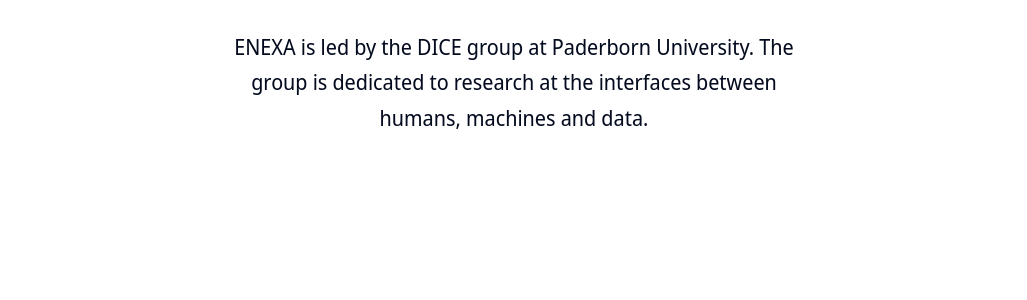
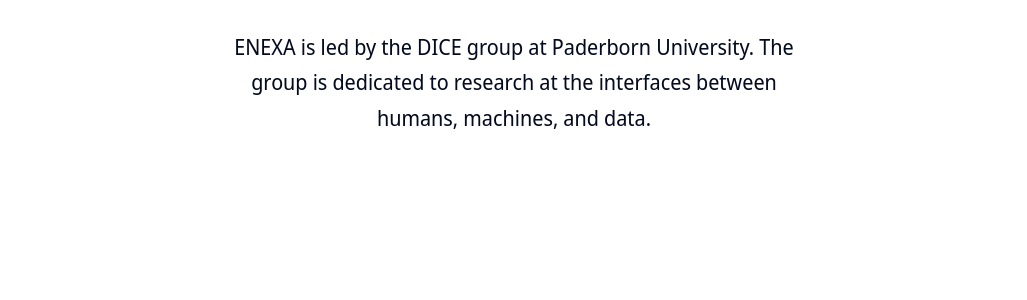
Before and after one commit to EnexaProject/enexaproject.github.io, a Jekyll site: the page built from _authors/paderborn_org.md, in a window 1280 px wide. Shown: the part 570-870 px from the top of the page, without its empty margins (126-1153 px from the left). Built offline with Jekyll 4.4.1, drawn with Linux system fonts in a browser that asks for light colours; nearby versions of some CDN libraries.

```diff
--- a/_authors/paderborn_org.md
+++ b/_authors/paderborn_org.md
@@ -9,4 +9,4 @@ website: 'https://dice-research.org'
 layout: organization
 ---
 
-ENEXA is led by the DICE group at Paderborn University. The group is dedicated to research at the interfaces between humans, machines and data.
+ENEXA is led by the DICE group at Paderborn University. The group is dedicated to research at the interfaces between humans, machines, and data.
```
